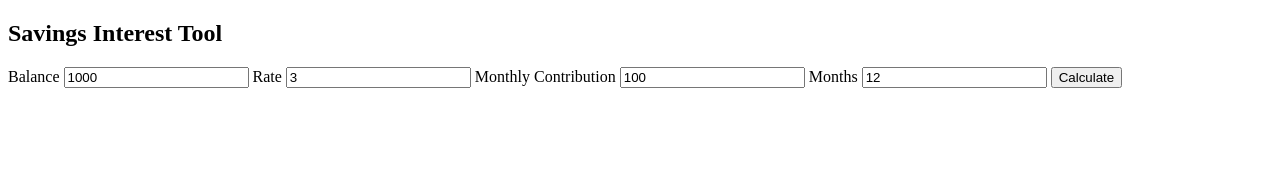
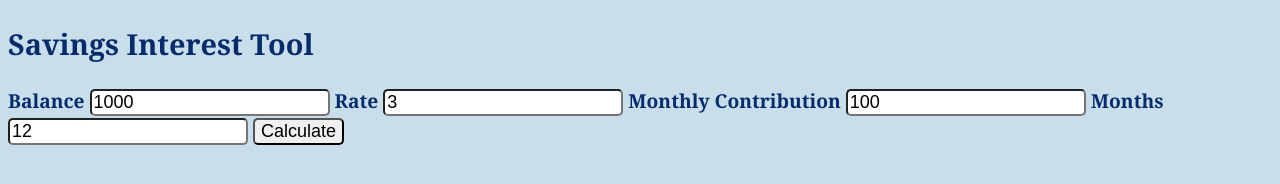
Before and after one commit to alexdavies440/savings-interest-tool, a plain HTML site: page index.html in a window 1280 px wide. Drawn offline with Linux system fonts and the light colour scheme.

Commit message:
added some styling

```diff
--- a/index.html
+++ b/index.html
@@ -5,6 +5,7 @@
     <meta charset="UTF-8">
     <meta name="viewport" content="width=device-width, initial-scale=1.0">
     <title>Savings Interest Tool</title>
+    <link rel="stylesheet" href="styles.css">
     <script src="script.js"></script>
 </head>
 
--- a/script.js
+++ b/script.js
@@ -79,10 +79,7 @@ window.addEventListener("load", function () {
                 console.log("Final Balance: " + balance);
                 console.log(dataArray);
                 document.getElementById("finalBalance").innerHTML = "Final Balance: £" + balance;
-
             }
-
-
         }
         event.preventDefault();
     })
--- /dev/null
+++ b/styles.css
@@ -0,0 +1,32 @@
+
+body {
+    background-color: rgb(200, 222, 235);
+    background-repeat: repeat;
+    background-size: 10%;
+    color: rgb(7, 44, 108);
+    font-family:Cambria, Cochin, Georgia, Times, 'Times New Roman', serif;
+    font-size: larger;
+}
+
+label {
+    font-weight: bold;
+}
+
+input, button {
+    font-size: large;
+    border-radius: 5px;
+}
+p {
+    margin-left: 20px;
+    /* font-size: xx-large; */
+    margin: 50px;
+}
+
+#finalBalance {
+    font-weight: bold;
+}
+
+div {
+    /* width: 30%; */
+    border-radius: 5px;
+}
```
